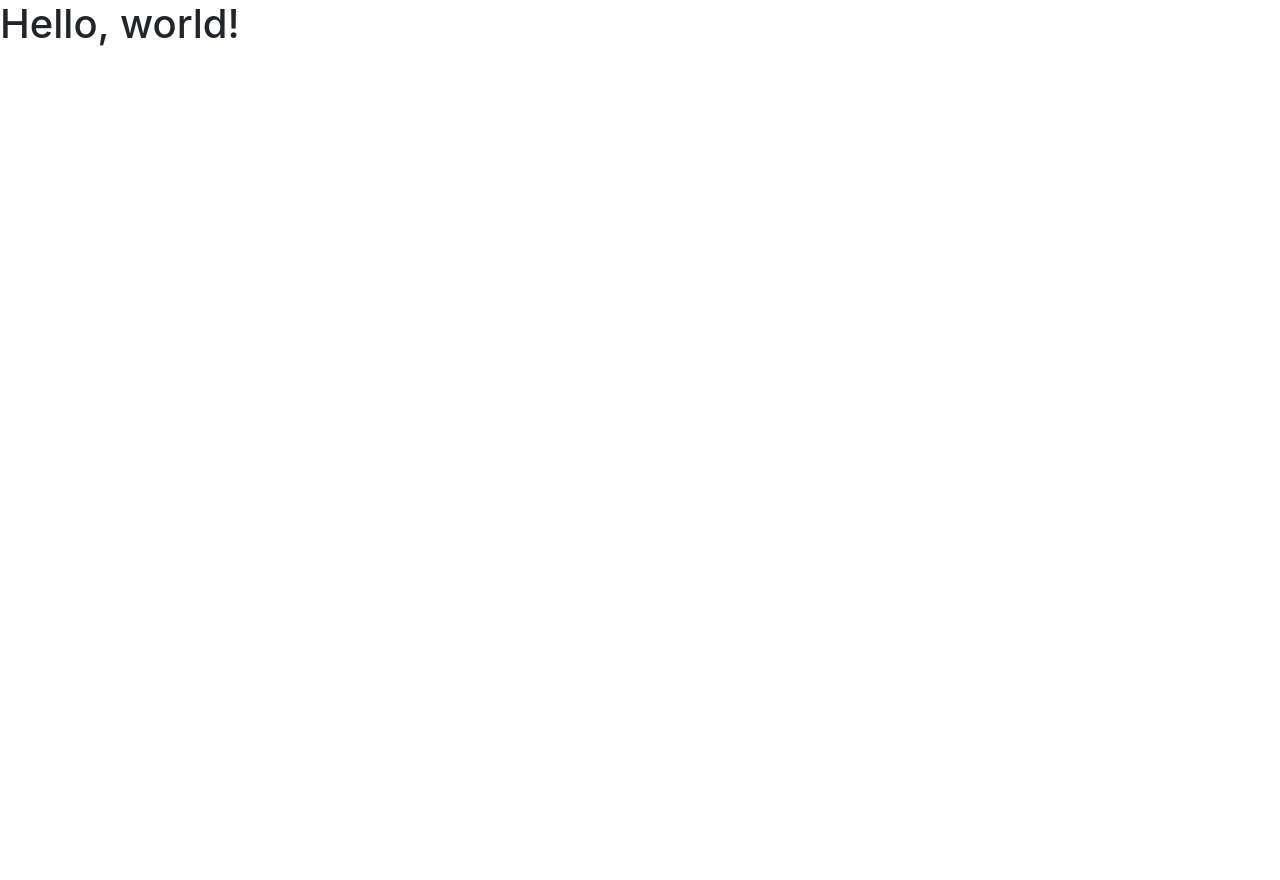
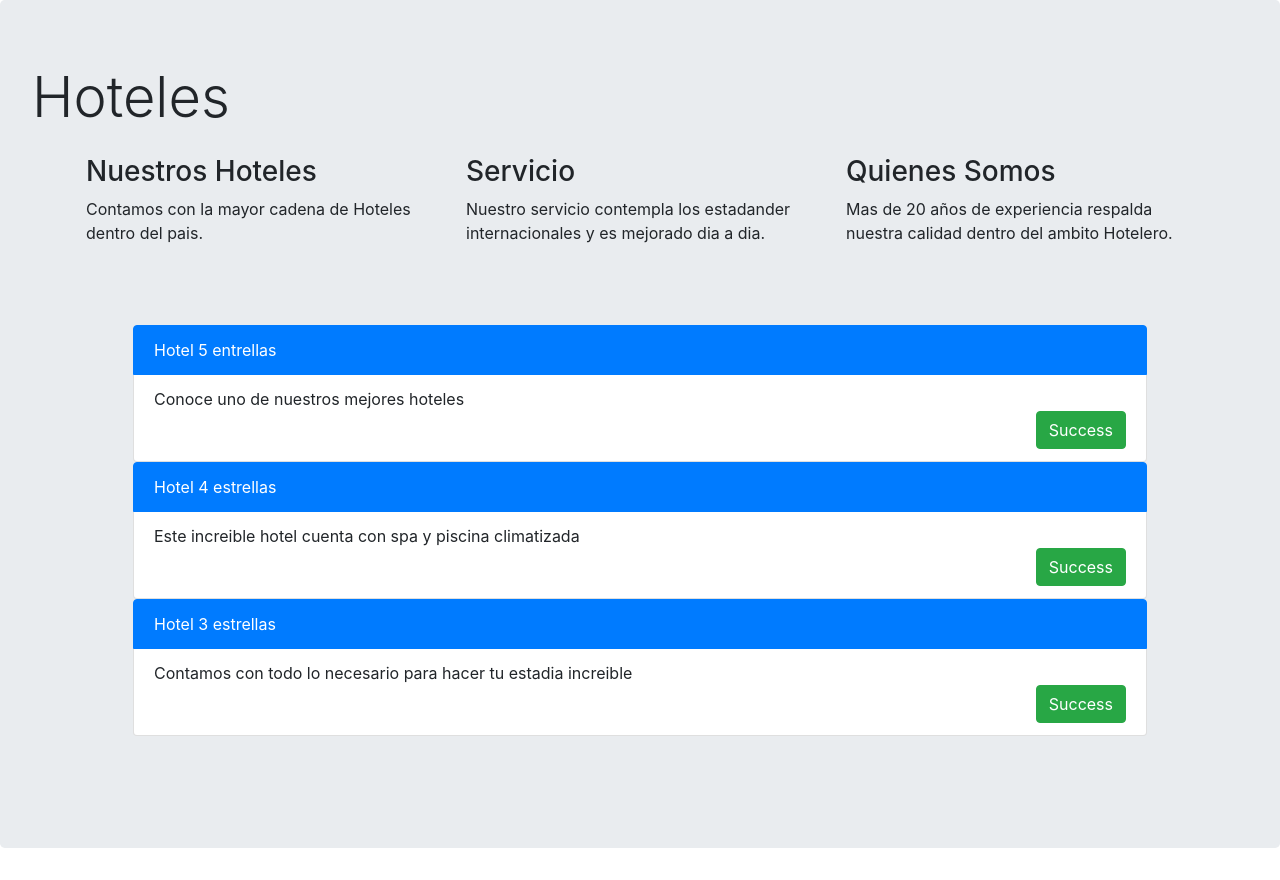
Before and after one commit to murieljesus/Bootstrap, a website: page index.html in a window 1280 px wide. Before the commit the page ends 800 px from the top, so only its background shows below. Drawn offline with nearby package versions, Linux system fonts and the light colour scheme.

Commit message:
'add_title

```diff
--- a/index.html
+++ b/index.html
@@ -4,24 +4,66 @@
 <head>
     <!-- Required meta tags -->
     <meta charset="utf-8">
-    <meta name="viewport" content="width=device-width, initial-scale=1, shrink-to-fit=no">
-
+    <meta name="viewport" content="width=device-width, initial-scale=1,
+            shrink-to-fit=no">
     <!-- Bootstrap CSS -->
     <link rel="stylesheet" href="node_modules/bootstrap/dist/css/bootstrap.min.css">
-
-    <title>Hello, world!</title>
+    <title>Hotel</title>
 </head>
 
 <body>
-    <h1>Hello, world!</h1>
-
-    <!-- Optional JavaScript; choose one of the two! -->
-
-    <!-- Option 1: jQuery and Bootstrap Bundle (includes Popper) -->
+    <div class="jumbotron">
+        <h1 class="display-4">Hoteles</h1>
+        <div class="container">
+            <div class="row">
+                <div class="col p-xl-3">
+                    <h3> Nuestros Hoteles</h3>
+                    <p>
+                        Contamos con la mayor cadena de Hoteles dentro del pais.
+                    </p>
+                </div>
+                <div class="col p-xl-3">
+                    <h3>Servicio</h3>
+                    <p>Nuestro servicio contempla los estadander internacionales y es mejorado dia a dia.</p>
+                </div>
+                <div class="col p-xl-3">
+                    <h3> Quienes Somos</h3>
+                    <p>Mas de 20 años de experiencia respalda nuestra calidad dentro del ambito Hotelero.</p>
+                </div>
+            </div>
+            <div class=" col p-md-5">
+                <ul class="list-group">
+                    <li class="list-group-item active">Hotel 5 entrellas</li>
+                    <li class="list-group-item">
+                        Conoce uno de nuestros mejores hoteles
+                        <div class="text-right">
+                            <button type="button" class="btn btn-success text-right">Success</button>
+                        </div>
+                    </li>
+                </ul>
+                <ul class="list-group">
+                    <li class="list-group-item active">Hotel 4 estrellas</li>
+                    <li class="list-group-item">Este increible hotel cuenta con spa y piscina climatizada
+                        <div class="text-right">
+                            <button type="button" class="btn btn-success text-right">Success</button>
+                        </div>
+                    </li>
+                </ul>
+                <ul class="list-group">
+                    <li class="list-group-item active">Hotel 3 estrellas</li>
+                    <li class="list-group-item">Contamos con todo lo necesario para hacer tu estadia increible
+                        <div class="text-right">
+                            <button type="button" class="btn btn-success text-right">Success</button>
+                        </div>
+                    </li>
+                </ul>
+            </div>
+        </div>
+    </div>
+    </div>
     <script src="node_modules/jquery/dist/jquery.min.js"></script>
     <script src="node_modules/popper.js/dist/popper.min.js"></script>
     <script src="node_modules/bootstrap/dist/js/bootstrap.min.js"></script>
-
 </body>
 
 </html>
```
